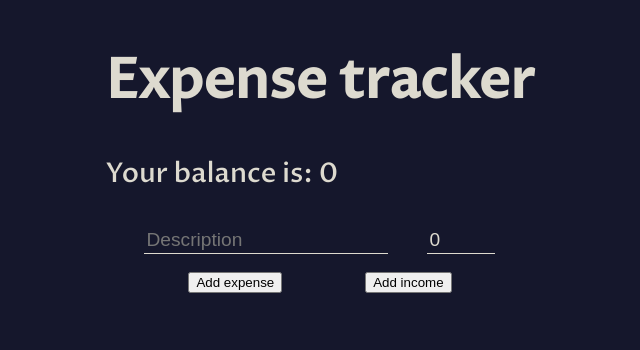
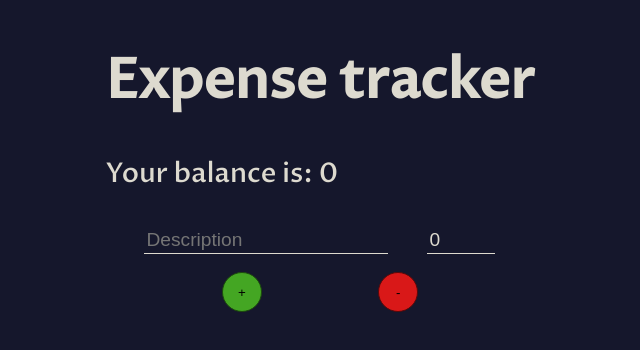
Before and after one commit to rampratts/react-expense-tracker, a React (Create React App) app: page / in a window 1280 px wide. Shown: the top 350 px of the page, without its empty margins (320-960 px from the left). Built offline with nearby package versions, Linux system fonts and the light colour scheme.

Commit message:
Basic styling to the list items

```diff
--- a/src/Components/App.css
+++ b/src/Components/App.css
@@ -7,6 +7,8 @@ body {
     color: #dddacf;
     font-family: 'Proza-libre';
 }
+
+button:focus {outline:0;}
 
 #form-container {
     display: grid;
@@ -27,3 +29,25 @@ body {
     display: flex;
     justify-content: space-evenly;
 }
+
+.add-btn {
+    width: 2.5rem;
+    height: 2.5rem;
+    border-radius: 50%;
+    transition: all .3s;
+}
+
+.add-btn:hover {
+    filter: brightness(1.4);
+    transform: scale(1.1);
+}
+
+.add-btn.income {
+    background-color: #44a623;
+    border: 1px solid #1c4a0d;
+}
+
+.add-btn.expense {
+    background-color: #d91818;
+    border: 1px solid #590909;
+}
--- a/src/Components/App.js
+++ b/src/Components/App.js
@@ -73,8 +73,8 @@ class App extends React.Component {
             </div>
           </div>
           <div class='row'>
-            <button onClick={this.addExpense}>Add expense</button>
-            <button onClick={this.addIncome}>Add income</button>
+            <button onClick={this.addIncome} className='add-btn income'>+</button>
+            <button onClick={this.addExpense} className='add-btn expense'>-</button>
           </div>
         </div>
         <ItemList items={this.state.items} deleteMyItem={this.deleteItem}/>
--- a/src/Components/Input.js
+++ b/src/Components/Input.js
@@ -2,11 +2,6 @@ import React from 'react';
 import './Input.css';
 
 class Input extends React.Component {
-    constructor(props){
-        super(props)
-        this.inputText = React.createRef();
-    }
-
     liftUp = e => {
         this.props.onChange(e.target.value);
     }
@@ -15,7 +10,6 @@ class Input extends React.Component {
         return(
             <React.Fragment>
                 <input
-                 ref={this.inputText}
                  className='text-input'
                  placeholder={this.props.placeholder}
                  type={this.props.type ? `${this.props.type}` : 'text'}
--- /dev/null
+++ b/src/Components/ItemList.css
@@ -0,0 +1,24 @@
+li {
+    list-style-type: none;
+}
+
+.container {
+    width: 40rem;
+    background-color: red;
+    display: flex;
+    justify-content: space-between;
+    align-items: center;
+    margin-bottom: 10px;
+}
+
+.description {
+    width: 15rem;
+    word-break: break-all;
+}
+
+.value {
+    display: flex;
+    width: 7rem;
+    justify-content: space-between;
+    word-break: break-all;
+}
--- a/src/Components/ItemList.js
+++ b/src/Components/ItemList.js
@@ -1,10 +1,19 @@
 import React from 'react';
+import './ItemList.css'
 
 function ItemList(props) {
     return (
         <ul>
             {props.items.map(i =>
-                <li key={i.id}>{i.description} - {i.value} <button onClick={e => props.deleteMyItem(i.id)}>X</button></li>
+                <li key={i.id} className='container'>
+                    <div className='description'>
+                        {i.description}
+                    </div>
+                    <div className='value'>
+                        {i.value}
+                        <button onClick={e => props.deleteMyItem(i.id)}>X</button>
+                    </div>
+                </li>
             )}
         </ul>
     );
```
